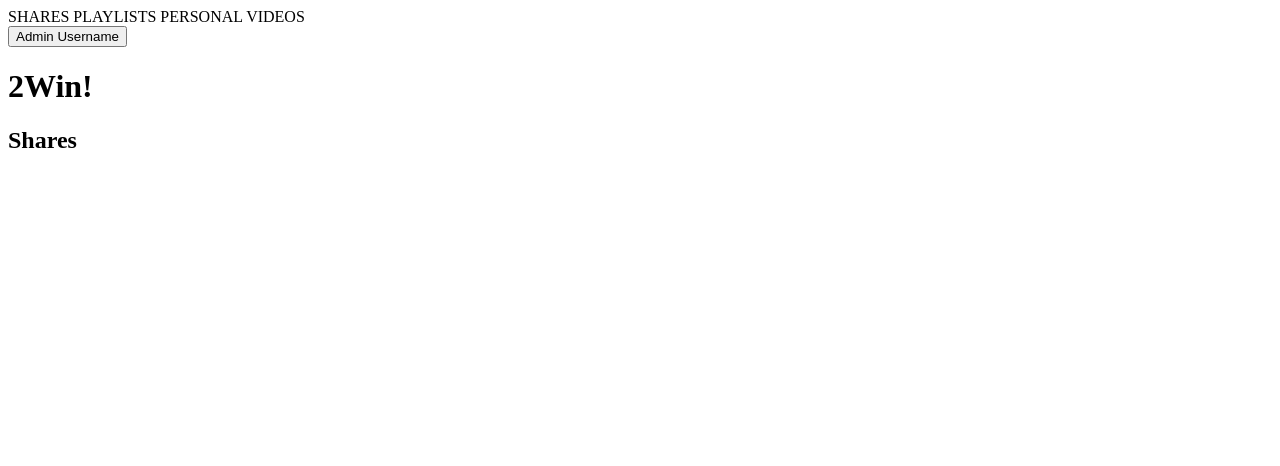
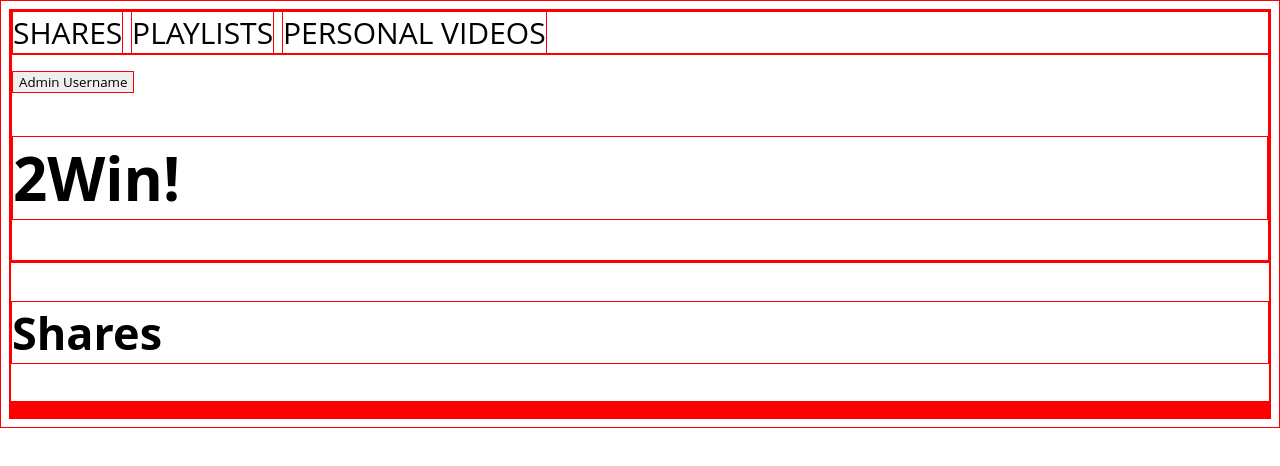
Before and after one commit to BigBike96/static-comp-two-win, a plain HTML site: page index.html in a window 1280 px wide. Drawn offline with Linux system fonts and the light colour scheme.

Commit message:
Add rules to  match html tags

```diff
--- a/styles.css
+++ b/styles.css
@@ -1 +1,24 @@
-// css
+* {
+    border: 1px solid red;
+    font-family: "Open Sans";
+}
+
+body {
+  font-size: 30px;
+
+}
+
+header {
+
+}
+
+main {
+
+}
+
+article {
+
+}
+
+
+/* MEDIA QUERIES */
```
